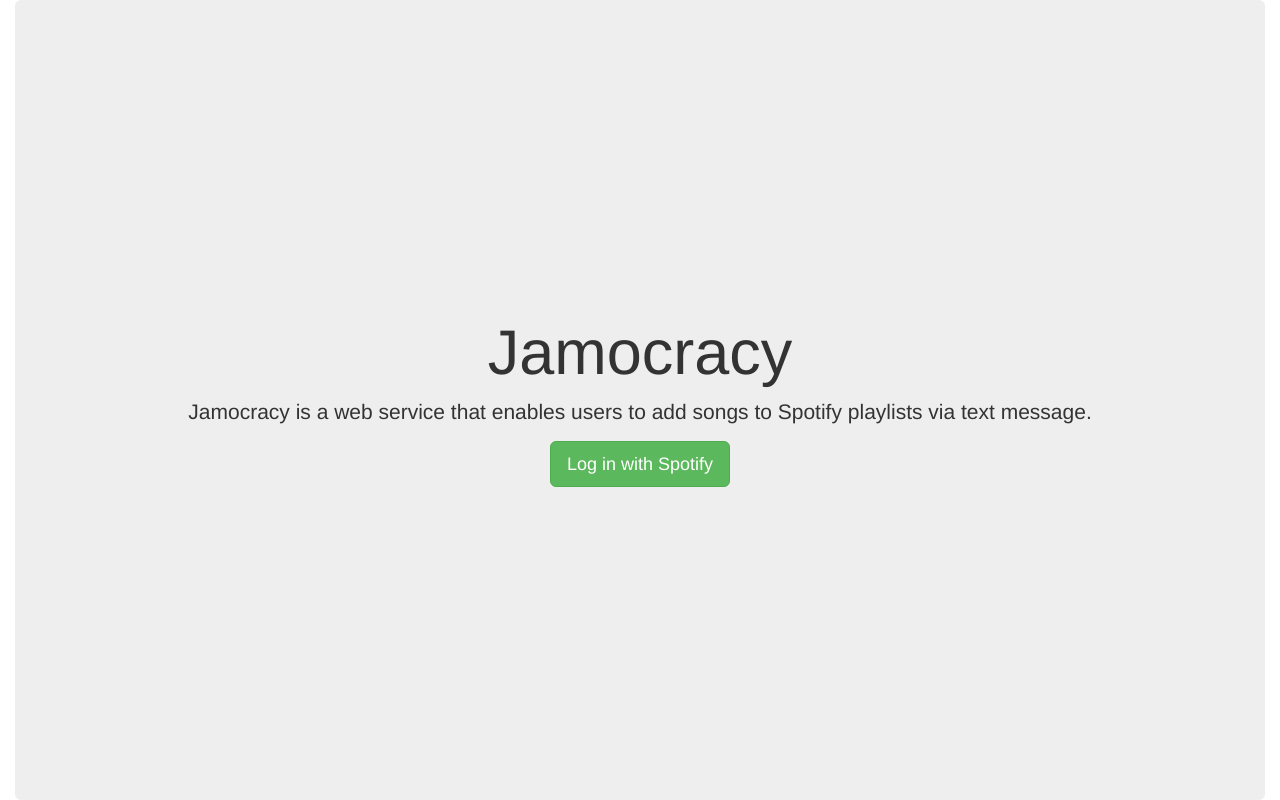
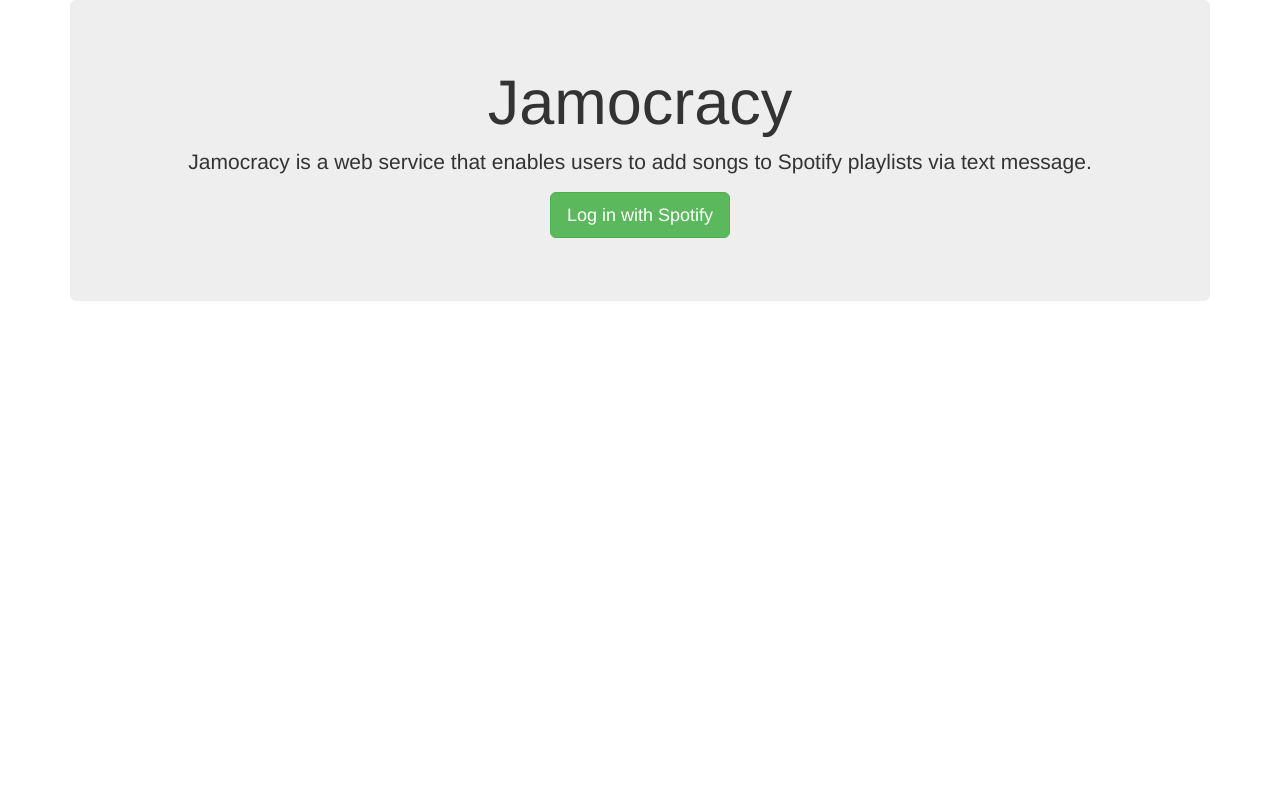
Before and after one commit to mkrum/Jamocracy, a website: page public/index.html in a window 1280 px wide. Drawn offline with nearby package versions, Linux system fonts and the light colour scheme.

Commit message:
Edited index.html

```diff
--- a/public/index.html
+++ b/public/index.html
@@ -6,7 +6,7 @@
 		<script src = "https://ajax.googleapis.com/ajax/libs/jquery/1.11.3/jquery.min.js"> </script>
     <script src="//cdnjs.cloudflare.com/ajax/libs/handlebars.js/2.0.0-alpha.1/handlebars.min.js"></script>
     <style type="text/css">
-      html, body, .container{
+      html, body{
         height: 100%;
         width: 100%;
         margin: 0;
```
